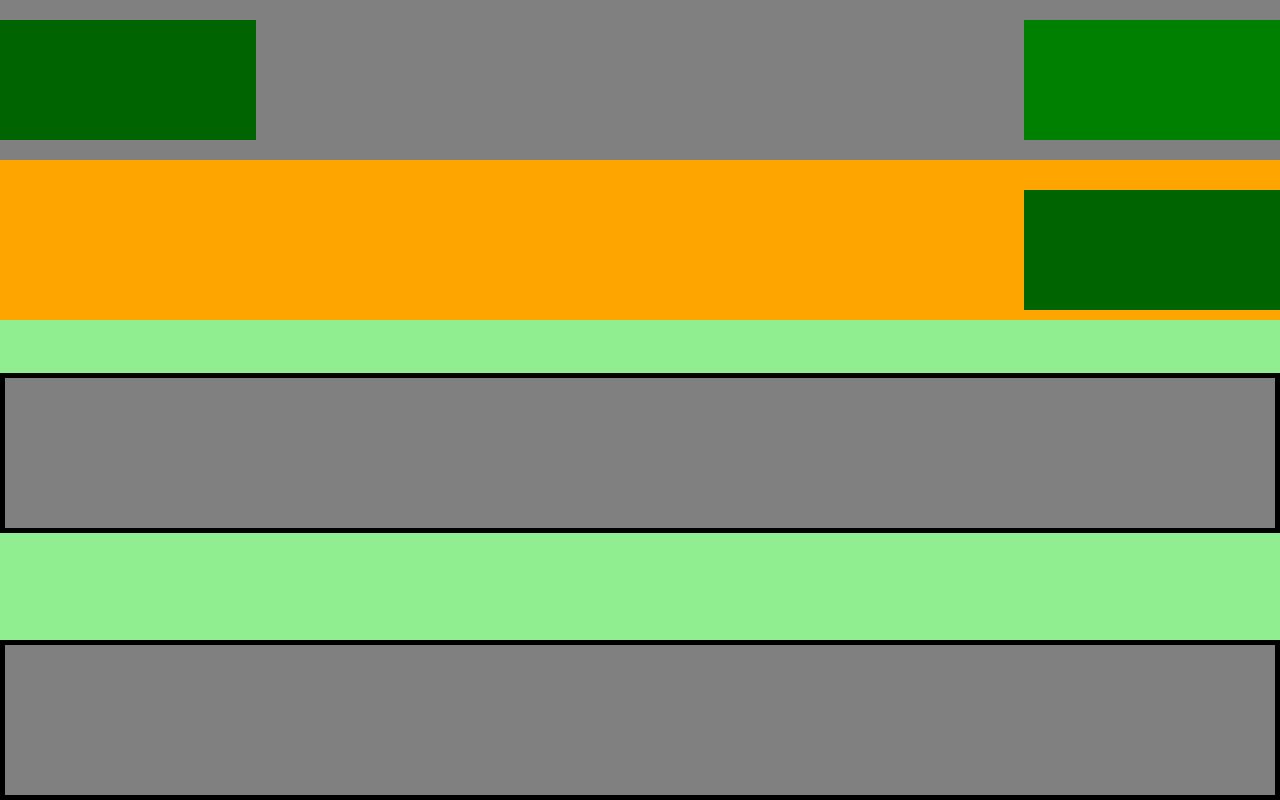
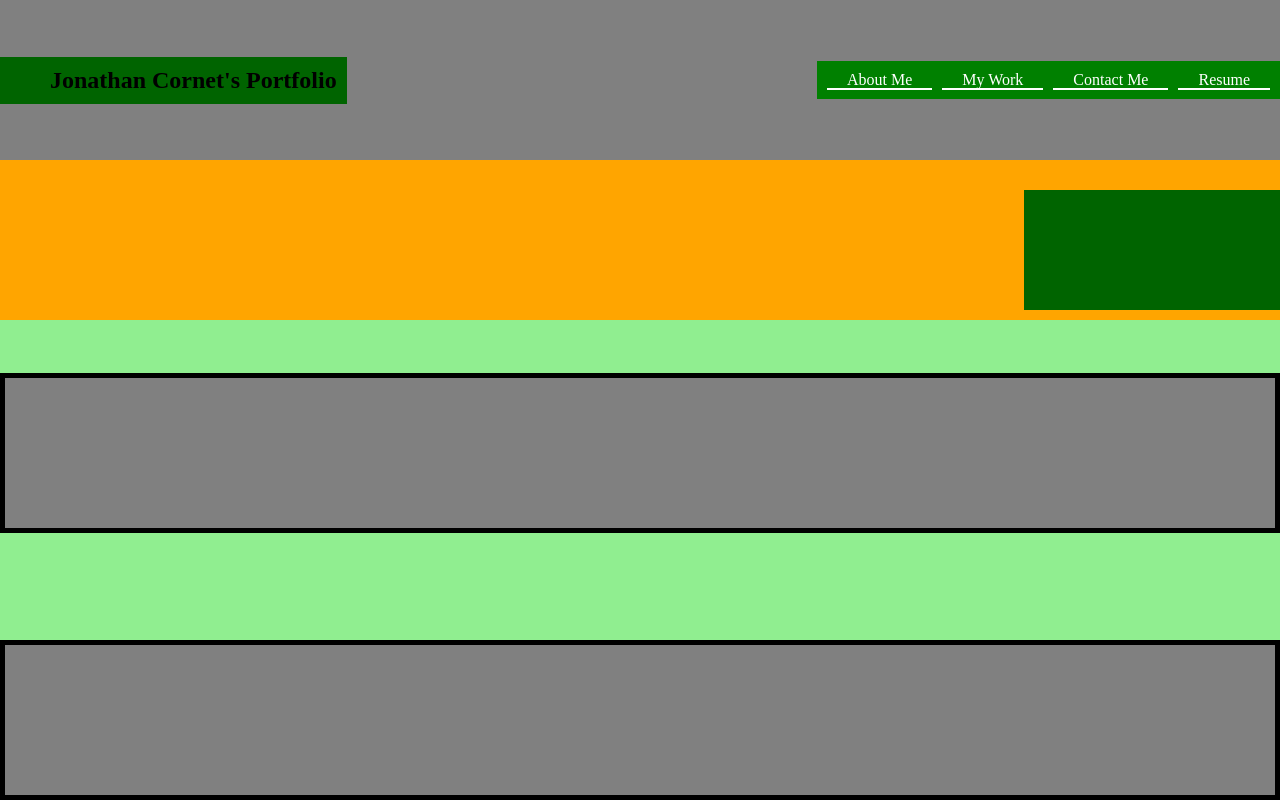
Before and after one commit to cornetj13/portfolio-page, a plain HTML site: page index.html in a window 1280 px wide. Shown: the top 800 px of the page. Drawn offline with Linux system fonts and the light colour scheme.

Commit message:
Specific layout of navbar completed.

```diff
--- a/assets/css/style.css
+++ b/assets/css/style.css
@@ -25,15 +25,46 @@ nav {
 
 .portfolio-name-box {
   background-color: var(--primary-color);
-  height: 15vh;
-  width: 20%;
+  height: auto;
+  width: auto;
+  padding: 10px;
+  text-align: center;
+}
+
+.portfolio-name-box h1 {
+  margin-left: 40px;
 }
 
 .portfolio-nav-box {
   background-color: var(--secondary-color);
-  height: 15vh;
-  width: 20%;
+  height: auto;
+  width: auto;
+  padding: 5px;
 }
+
+nav ul {
+  list-style-type: none;
+  margin: 0;
+  padding: 0;
+  display: flex;
+  justify-content: center;
+  align-items: center;
+}
+
+nav li {
+  padding: 5px;
+}
+
+nav a {
+  color: var(--primary-text);
+  padding: 0px 20px;
+  text-decoration: none;
+  border-bottom: 2px solid var(--primary-text);
+}
+
+/* nav a:hover {
+
+} */
 
 header {
   background-color: var(--accent-color);
--- a/index.html
+++ b/index.html
@@ -12,12 +12,17 @@
     <nav>
       <!-- Portfolio Name -->
       <div class="portfolio-name-box">
-
+        <h1>Jonathan Cornet's Portfolio</h1>
       </div>
 
       <!-- Nav Links -->
       <div class="portfolio-nav-box">
-
+        <ul>
+          <li><a href="#about-me-section">About Me</a></li>
+          <li><a href="#my-work-section">My Work</a></li>
+          <li><a href="#contact-me-section">Contact Me</a></li>
+          <li><a href="#">Resume</a></li>
+        </ul>
       </div>
     </nav>
 
```
